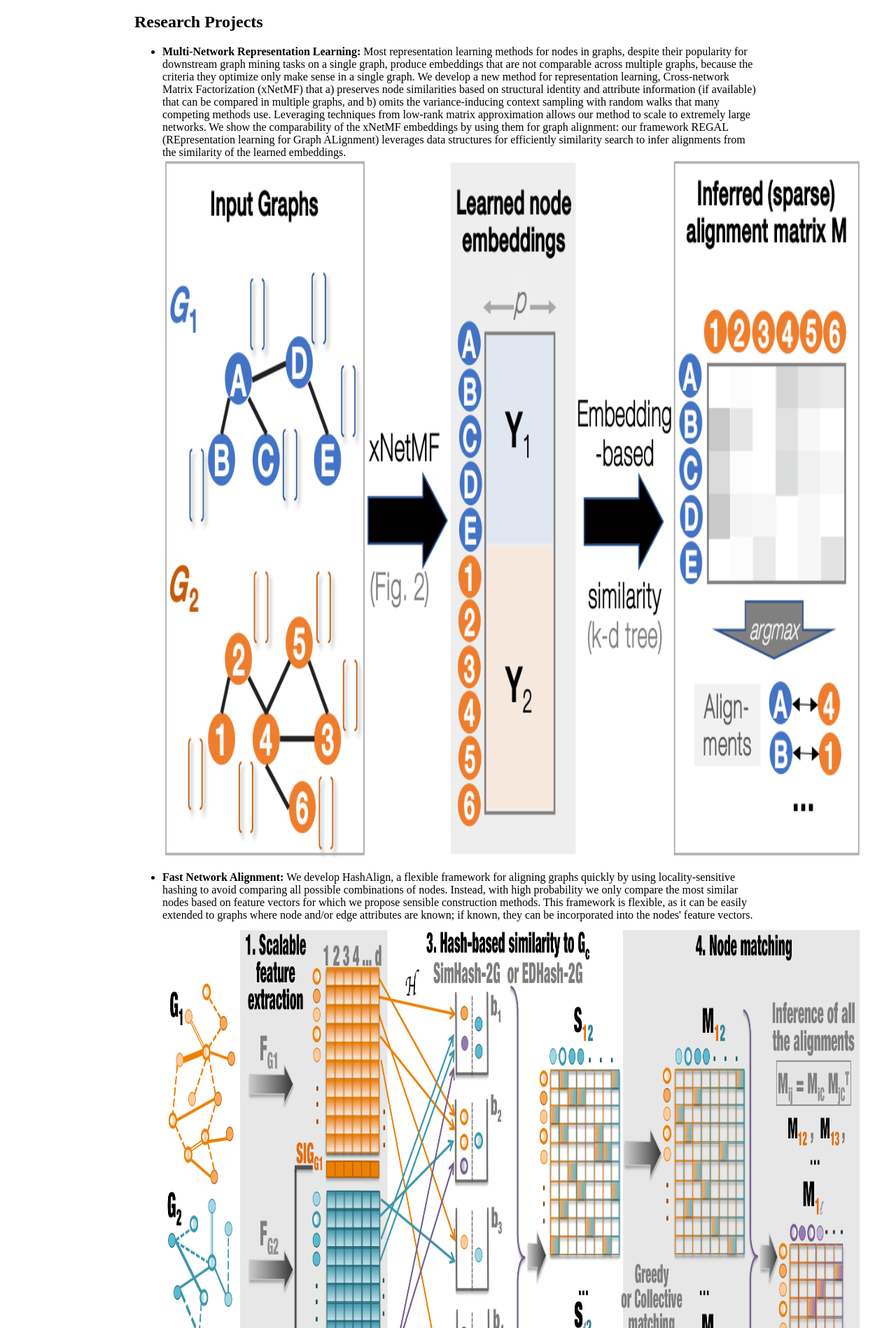
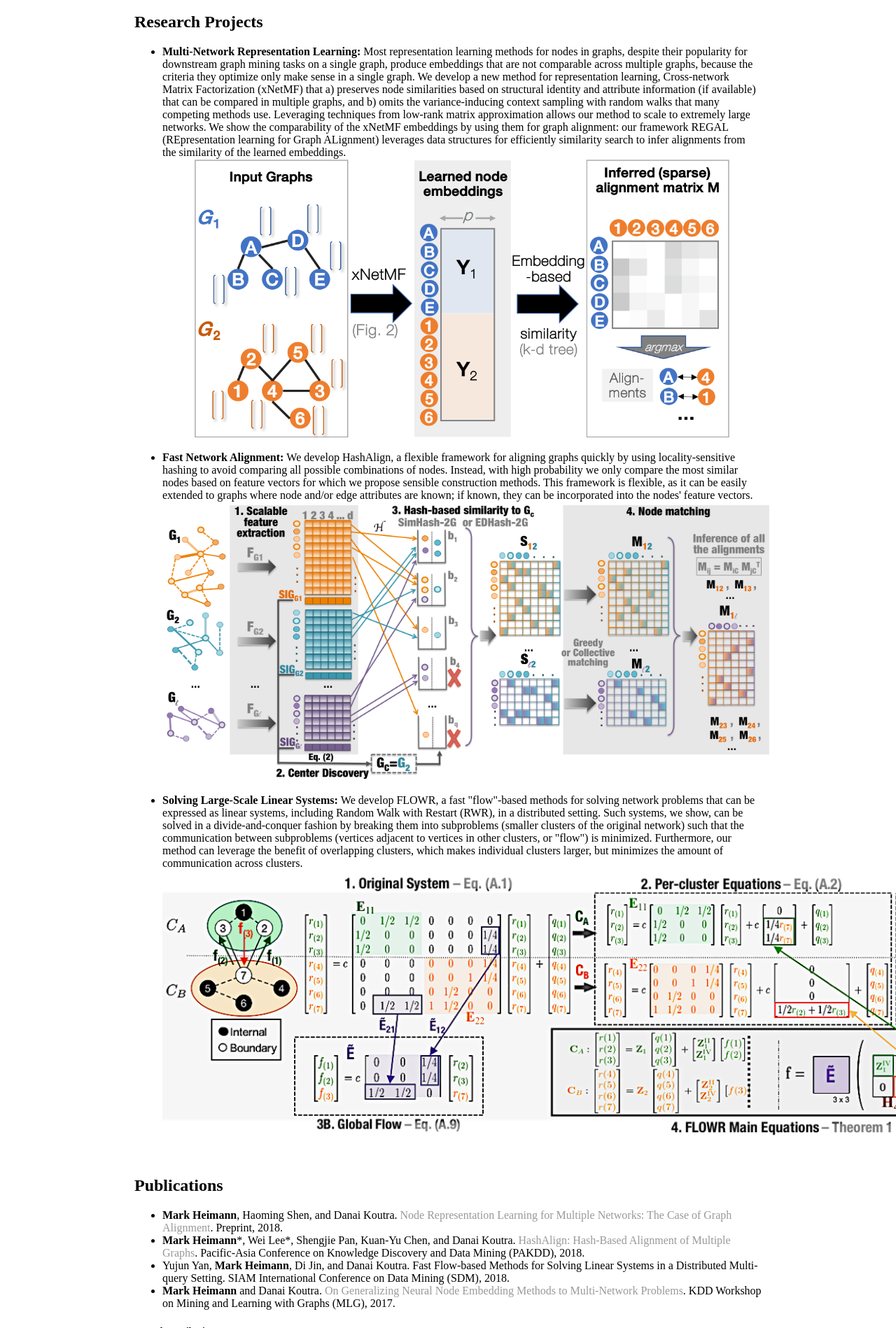
Before and after one commit to markheimann/markheimann.github.io, a Jekyll site: the page built from index.html, in a window 1280 px wide. Shown: the part 559-2457 px from the top of the page at 70% size. Built offline with Jekyll 4.4.1, drawn with Linux system fonts in a browser that asks for light colours.

Commit message:
change figure size

```diff
--- a/css/main.css
+++ b/css/main.css
@@ -51,8 +51,8 @@ ul.posts li {
 }
 
 .project_figs {
-    width: 1000px;
-    height: 1000px;
+    width: auto;
+    height: 400px;
     /*text-align: right;*/
     display: block;
     margin: 0 auto;
```
